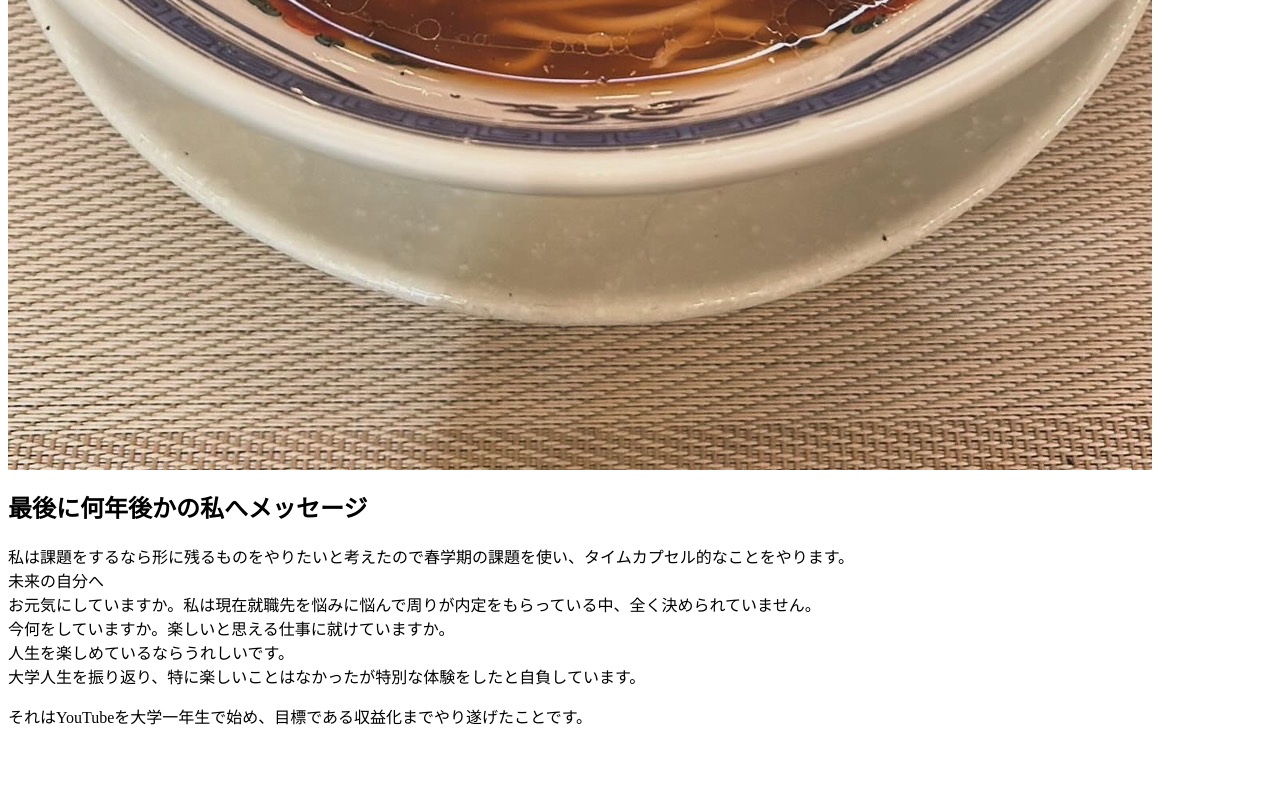
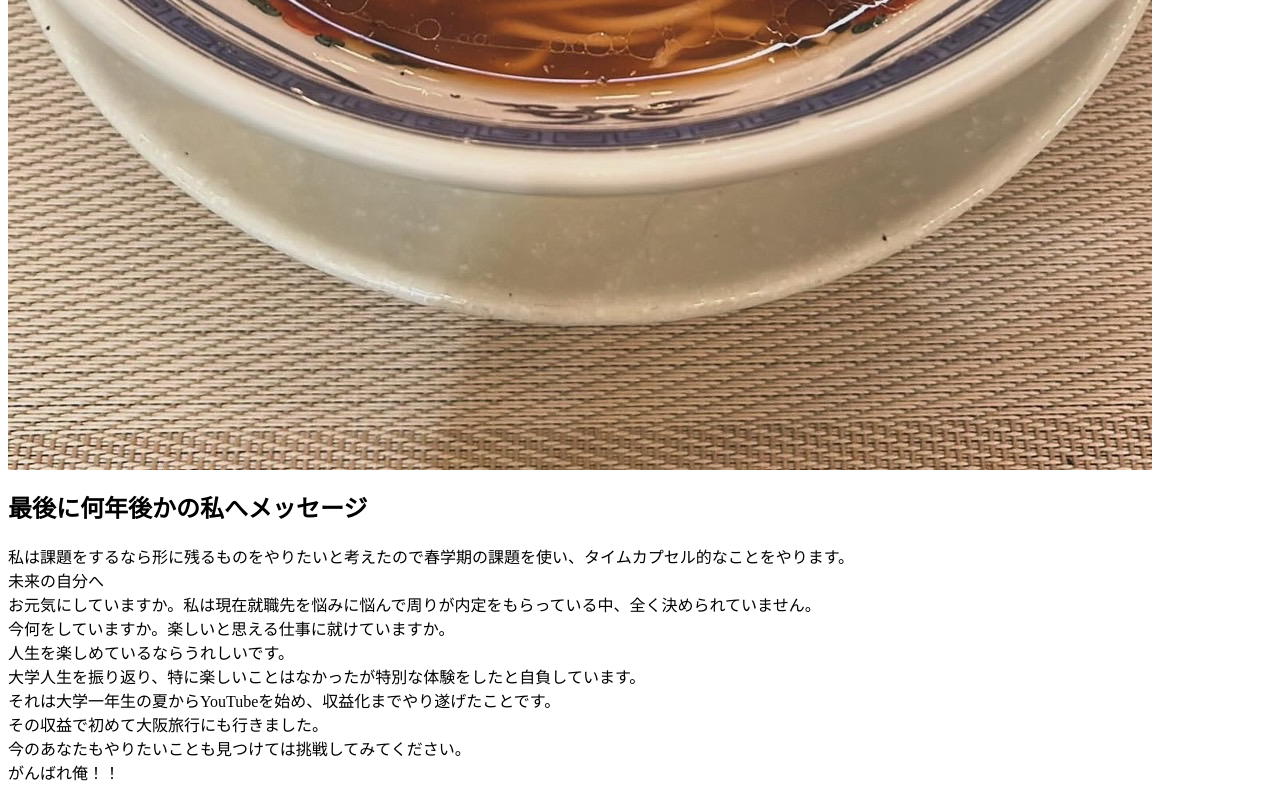
Before and after one commit to sugibuchiyuki/web-2024-2, a plain HTML site: page index.html in a window 1280 px wide. Shown: the part 3233-4033 px from the top of the page. Before the commit the page ends 3969 px from the top, so only its background shows below. Drawn offline with Linux system fonts and the light colour scheme.

Commit message:
Update index.html

```diff
--- a/index.html
+++ b/index.html
@@ -32,8 +32,8 @@
 
 <h2>最後に何年後かの私へメッセージ</h2>
 
-<p>私は課題をするなら形に残るものをやりたいと考えたので春学期の課題を使い、タイムカプセル的なことをやります。<br>未来の自分へ<br>お元気にしていますか。私は現在就職先を悩みに悩んで周りが内定をもらっている中、全く決められていません。<br>今何をしていますか。楽しいと思える仕事に就けていますか。<br>人生を楽しめているならうれしいです。<br>大学人生を振り返り、特に楽しいことはなかったが特別な体験をしたと自負しています。<br></p>
-それはYouTubeを大学一年生で始め、目標である収益化までやり遂げたことです。
+<p>私は課題をするなら形に残るものをやりたいと考えたので春学期の課題を使い、タイムカプセル的なことをやります。<br>未来の自分へ<br>お元気にしていますか。私は現在就職先を悩みに悩んで周りが内定をもらっている中、全く決められていません。<br>今何をしていますか。楽しいと思える仕事に就けていますか。<br>人生を楽しめているならうれしいです。<br>大学人生を振り返り、特に楽しいことはなかったが特別な体験をしたと自負しています。<br>それは大学一年生の夏からYouTubeを始め、収益化までやり遂げたことです。<br>その収益で初めて大阪旅行にも行きました。<br>今のあなたもやりたいことも見つけては挑戦してみてください。<br>がんばれ俺！！</p>
+
 <a href="https://youtube.com/@pugileei539?si=BbAlh0qfyV7tyric">
 
 </body>
```
